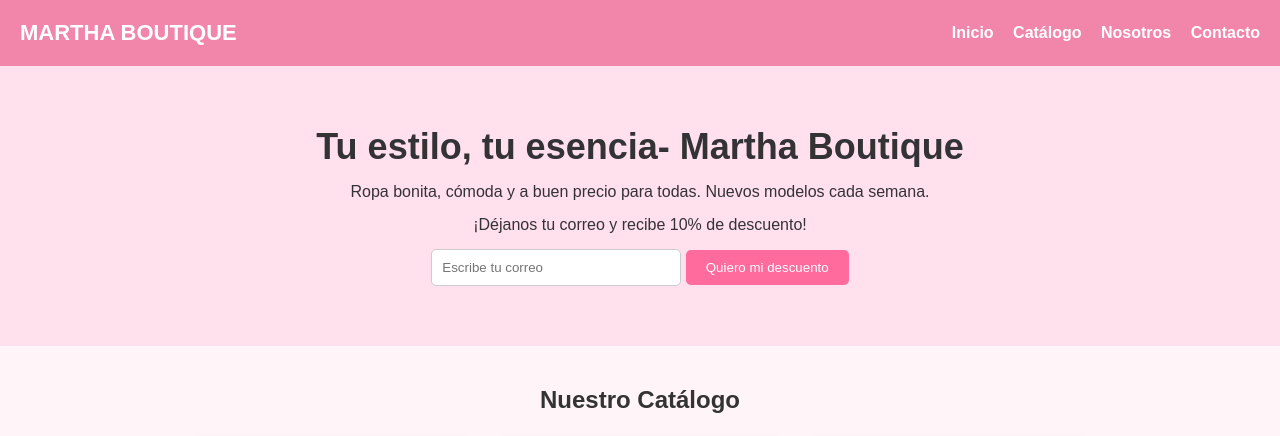
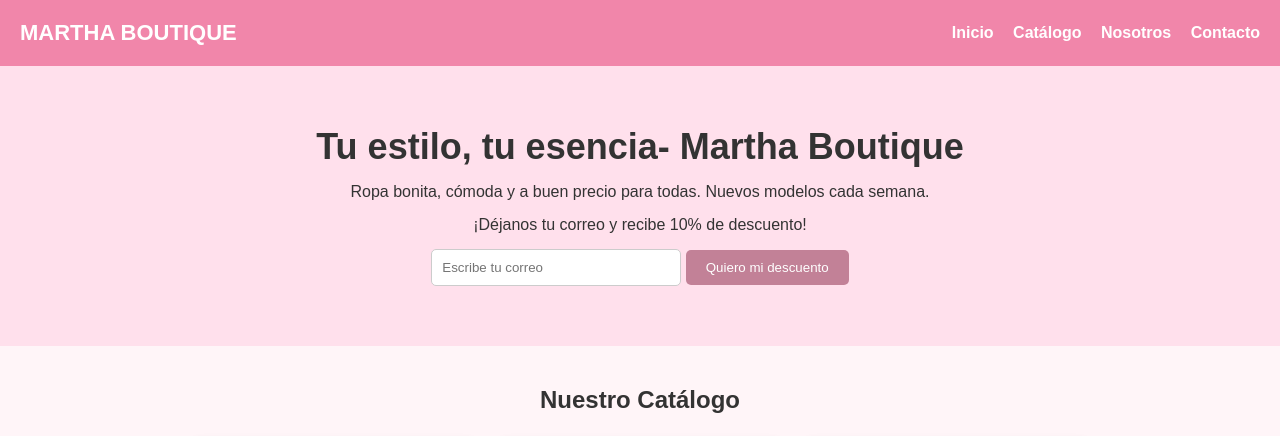
Before and after one commit to martacruz031825-blip/Martha-Boutique, a plain HTML site: page Proyecto Final/index.html in a window 1280 px wide. Shown: the top 436 px of the page. Drawn offline with Linux system fonts and the light colour scheme.

Commit message:
Ajusto el color

```diff
--- a/Proyecto Final/styles.css
+++ b/Proyecto Final/styles.css
@@ -44,7 +44,7 @@ nav a {
 }
 .jumbotron button {
     padding: 10px 20px;
-    background-color: #ff6b9d;
+    background-color: #c28197;
     color: white;
     border: none;
     border-radius: 5px;
```
